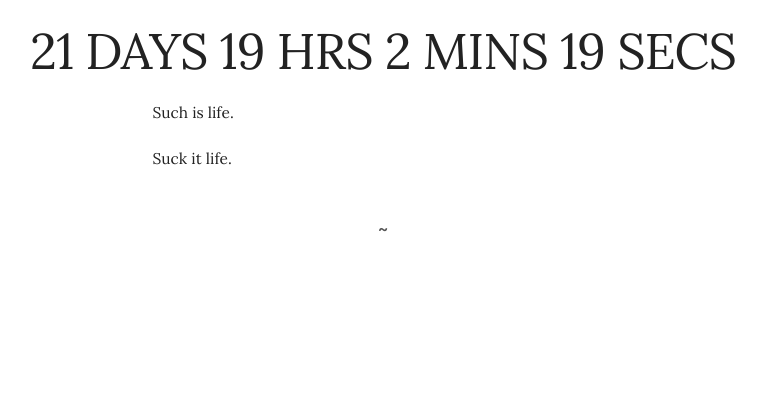
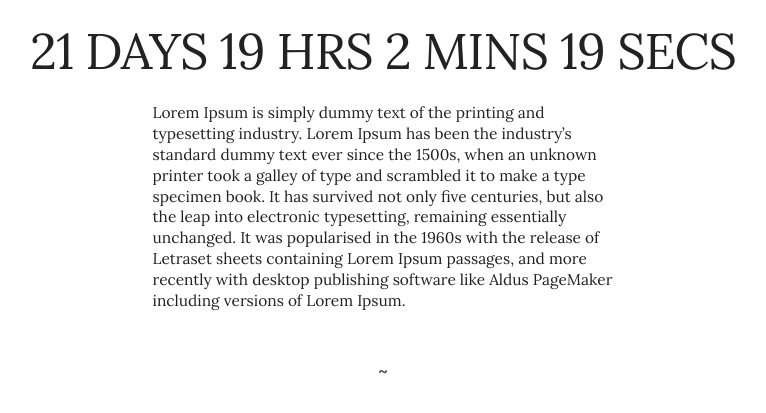
Before and after one commit to maxhall/maxhall.github.com, a Jekyll site: the page built from _posts/2015-08-06-here-is-the-next-one.md, in a window 1280 px wide. Shown: the top 413 px of the page, without its empty margins (257-1023 px from the left). Built offline with Jekyll 4.4.1, drawn with Linux system fonts in a browser that asks for light colours.

Commit message:
Update 2015-08-06-here-is-the-next-one.md

```diff
--- a/_posts/2015-08-06-here-is-the-next-one.md
+++ b/_posts/2015-08-06-here-is-the-next-one.md
@@ -4,6 +4,4 @@
 byline: Slightlyover
 ---
 
-Such is life.
-
-Suck it life.
+Lorem Ipsum is simply dummy text of the printing and typesetting industry. Lorem Ipsum has been the industry's standard dummy text ever since the 1500s, when an unknown printer took a galley of type and scrambled it to make a type specimen book. It has survived not only five centuries, but also the leap into electronic typesetting, remaining essentially unchanged. It was popularised in the 1960s with the release of Letraset sheets containing Lorem Ipsum passages, and more recently with desktop publishing software like Aldus PageMaker including versions of Lorem Ipsum.
```
